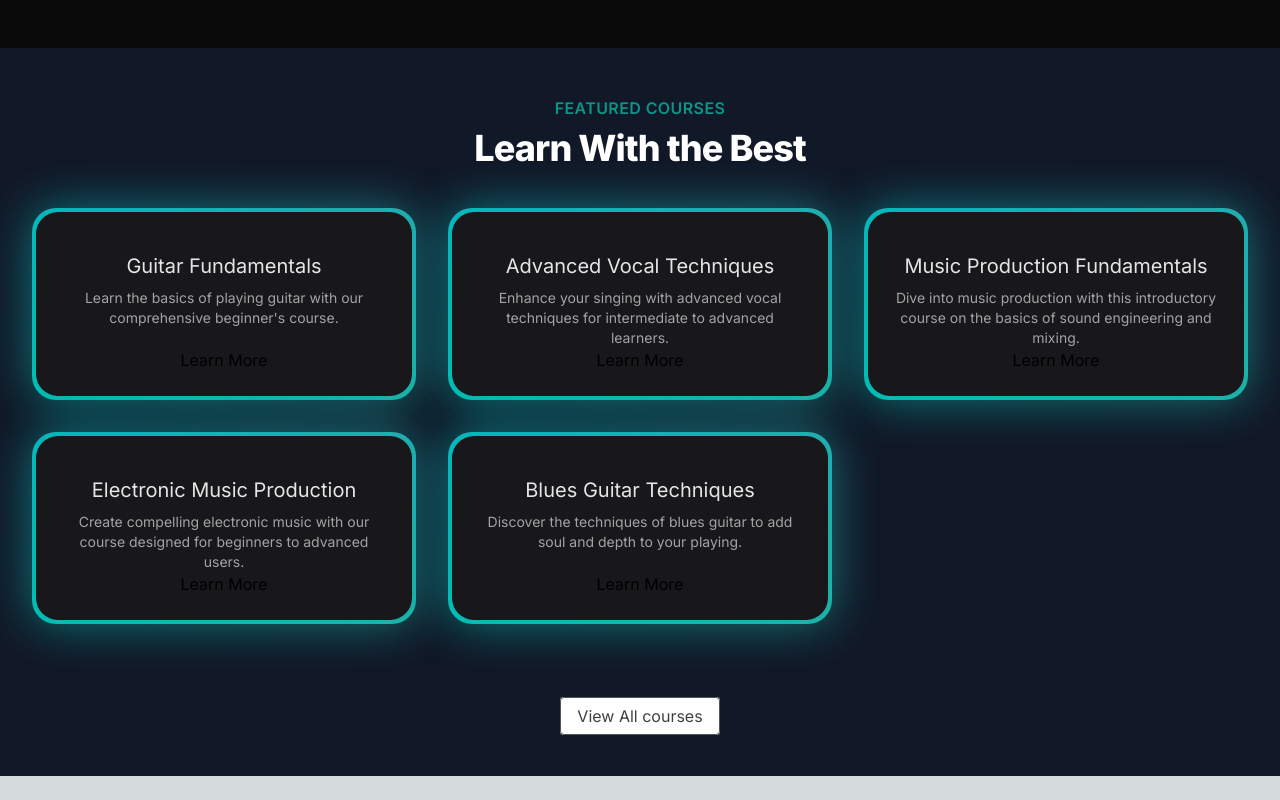
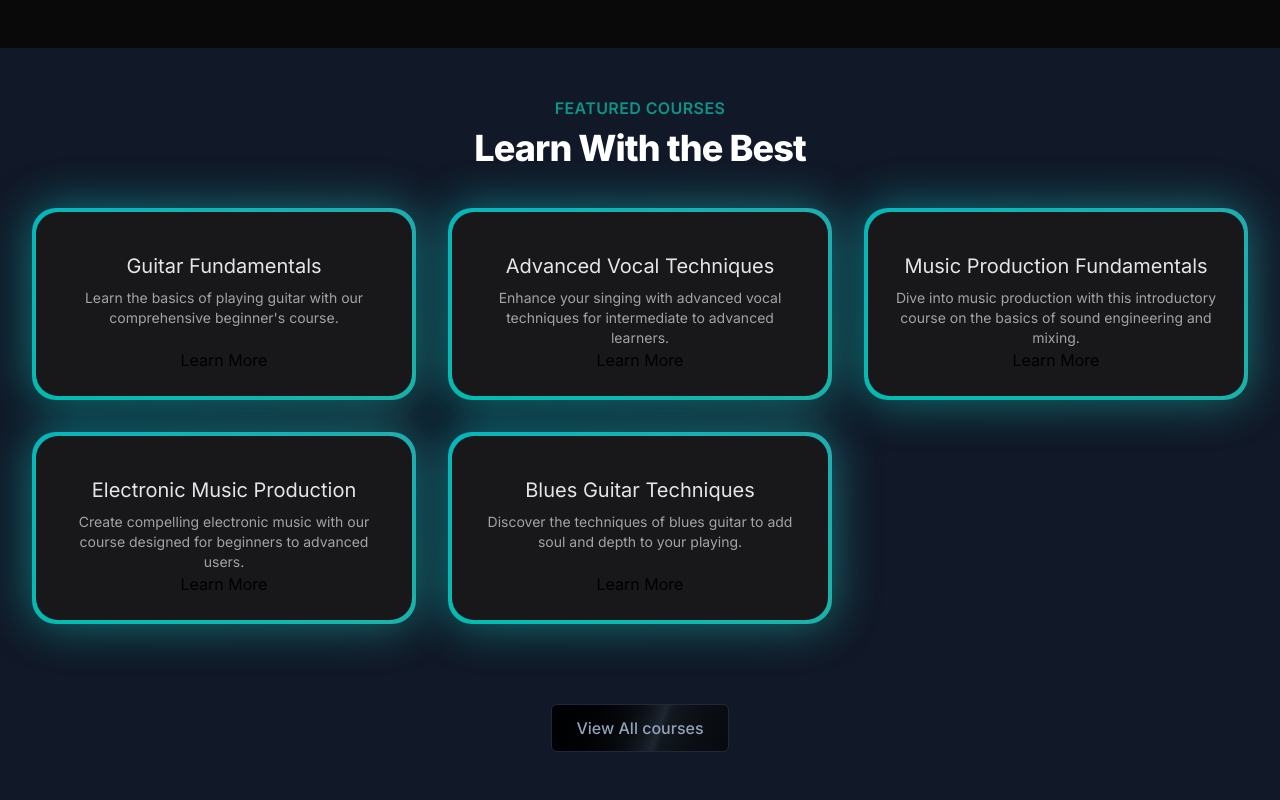
Before and after one commit to MerakiShubh/Rhythmicity, a Next.js app: page / in a window 1280 px wide. Shown: the part 592-1392 px from the top of the page. Before the commit the page ends 1368 px from the top, so only its background shows below. Built offline with nearby package versions, Linux system fonts and the light colour scheme.

Commit message:
add courses button

```diff
--- a/src/components/FeaturedCourses.tsx
+++ b/src/components/FeaturedCourses.tsx
@@ -50,11 +50,10 @@
         </div>
       </div>
       <div className="mt-20 text-center">
-        <Link
-          href={"/courses"}
-          className="px-4 py-2 rounded border border-neutral-600 text-neutral-700 bg-white hover:bg-gray-100 transition duration-200"
-        >
-          View All courses
+        <Link href={"/courses"}>
+          <button className="inline-flex h-12 animate-shimmer items-center justify-center rounded-md border border-slate-800 bg-[linear-gradient(110deg,#000103,45%,#1e2631,55%,#000103)] bg-[length:200%_100%] px-6 font-medium text-slate-400 transition-colors focus:outline-none focus:ring-2 focus:ring-slate-400 focus:ring-offset-2 focus:ring-offset-slate-50">
+            View All courses
+          </button>
         </Link>
       </div>
     </div>
```
